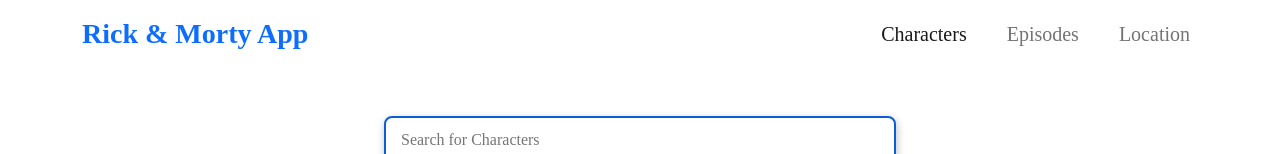
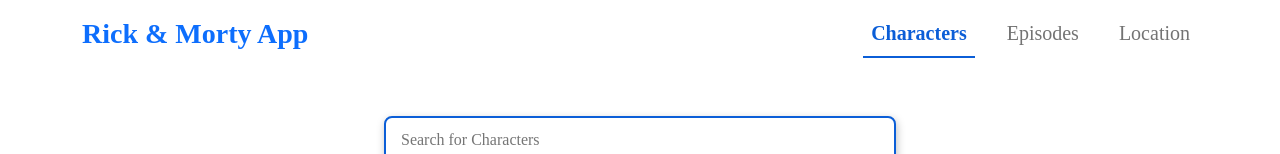
Before and after one commit to AshkoreDev/rick-and-morty-react, a React (Vite) app: page / in a window 1280 px wide. Shown: the top 154 px of the page. Built offline with nearby package versions, Linux system fonts and the light colour scheme; no server answers.

Commit message:
Finished navbar section

```diff
--- a/index.html
+++ b/index.html
@@ -4,6 +4,7 @@
     <meta charset="UTF-8" />
     <link rel="icon" type="image/svg+xml" href="/src/favicon.svg" />
     <meta name="viewport" content="width=device-width, initial-scale=1.0" />
+    <script src="https://kit.fontawesome.com/4386396993.js" crossorigin="anonymous"></script>
     <title>Rick and Morty App</title>
   </head>
   <body>
--- /dev/null
+++ b/src/components/Navbar/Navbar.css
@@ -0,0 +1,14 @@
+
+button[aria-expanded="false"] > .close {
+	display: none;
+}
+
+button[aria-expanded="true"] > .open {
+	display: none;
+}
+
+.active {
+	color: #0b5ed7!important;
+	font-weight: bold;
+	border-bottom: 2px solid #0b5ed7;
+}
--- a/src/components/Navbar/Navbar.jsx
+++ b/src/components/Navbar/Navbar.jsx
@@ -1,5 +1,6 @@
 import React from 'react';
 import { NavLink, Link } from 'react-router-dom';
+import './Navbar.css';
 
 const Navbar = () => {
 
@@ -16,11 +17,14 @@
 		    	aria-controls="navbarNavAltMarkup"
 		    	aria-expanded="false"
 		    	aria-label="Toggle navigation">
-		      <span className="navbar-toggler-icon"></span>
+
+		    	<i className="fa-solid fa-bars open fw-bold text-dark"></i>
+		    	<i className="fa-solid fa-xmark close fw-bold text-dark"></i>
+
 		    </button>
 		    <div className="collapse navbar-collapse justify-content-end" id="navbarNavAltMarkup">
 		      <div className="navbar-nav gap-4 fs-5">
-		        <NavLink className="nav-link" to="/">Characters</NavLink>
+		        <NavLink className="nav-link" activeClassName="active" to="/">Characters</NavLink>
 		        <NavLink className="nav-link" to="/episodes">Episodes</NavLink>
 		        <NavLink className="nav-link" to="/location">Location</NavLink>
 		      </div>
```
Also changed, not shown: src/main.jsx (+4 -4 lines), src/index.css (line endings or trailing spaces).
